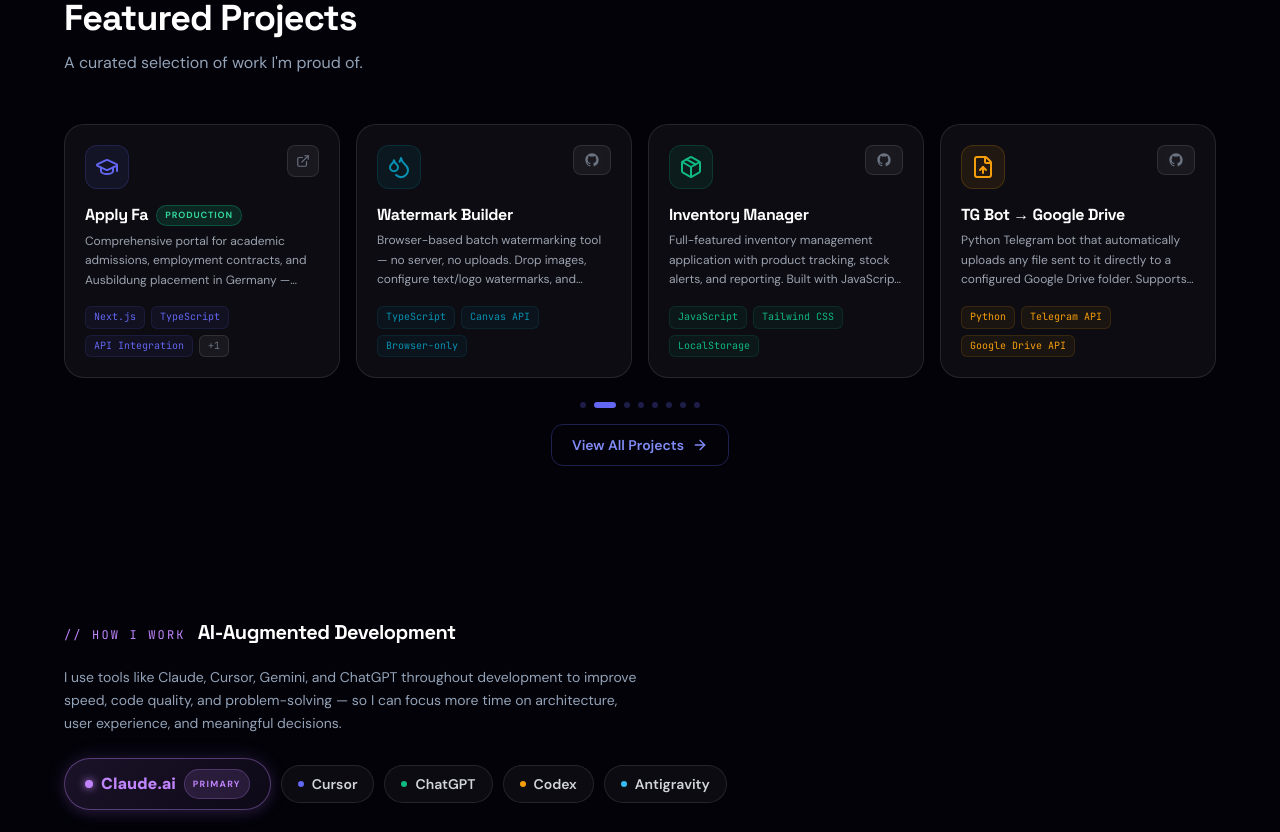
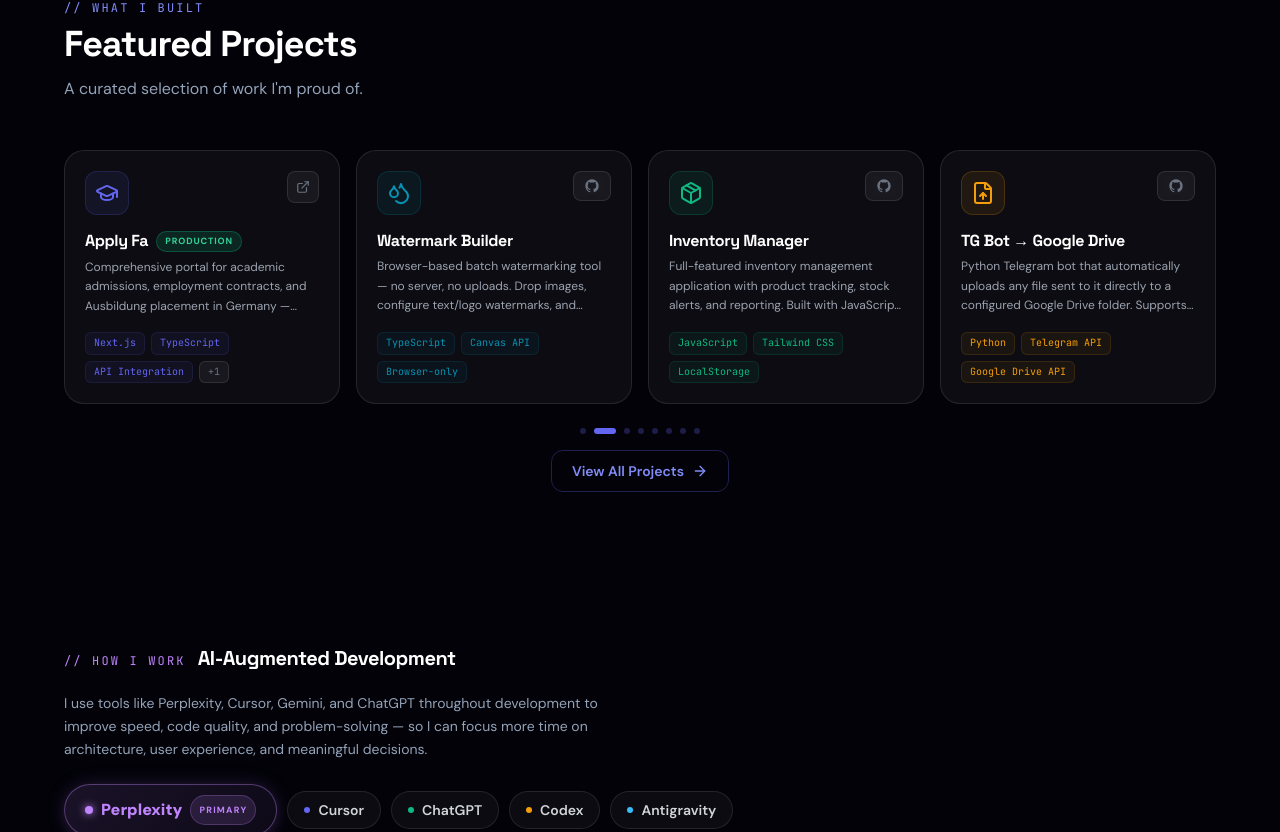
Before and after one commit to Alirewa/Alirewa-PortfolioWeb, a Next.js app: page / in a window 1280 px wide. Shown: the part 2814-3646 px from the top of the page. Built offline with nearby package versions, Linux system fonts and the light colour scheme; no server answers.

Commit message:
refactor: replace AI tool references in content

```diff
--- a/src/components/sections/AITools.tsx
+++ b/src/components/sections/AITools.tsx
@@ -11,8 +11,8 @@ export default function AITools() {
   const { lang, isRTL } = useLang()
   const t = content[lang].aiTools
 
-  const primaryTool = t.tools.find((tool) => tool.name === 'Claude.ai')
-  const rest        = t.tools.filter((tool) => tool.name !== 'Claude.ai')
+  const primaryTool = t.tools.find((tool) => tool.badge === 'Primary' || tool.badge === 'اصلی')
+  const rest        = t.tools.filter((tool) => tool.badge !== 'Primary' && tool.badge !== 'اصلی')
 
   return (
     <section
--- a/src/lib/content.ts
+++ b/src/lib/content.ts
@@ -155,7 +155,7 @@ export const content = {
       title: 'About Me',
       subtitle: 'Frontend developer · Open to freelance.',
       bio1: "Hi, I'm Alireza Pourgholam — a Frontend Developer passionate about building modern, practical user experiences. Based on Kish Island, I focus on fast, clean, and scalable UIs using the latest web technologies. From UI/UX design and implementation to performance optimization and frontend architecture, I always strive to balance visual aesthetics with great user experience.",
-      bio2: "Throughout development I use AI tools like Claude, Cursor, Gemini, ChatGPT, and other smart assistants to make the process faster, more precise, and more efficient. I believe AI doesn't replace developers — it's a powerful tool for boosting productivity and staying focused on solving more meaningful problems.",
+      bio2: "Throughout development I use AI tools like Perplexity, Cursor, Gemini, ChatGPT, and other smart assistants to make the process faster, more precise, and more efficient. I believe AI doesn't replace developers — it's a powerful tool for boosting productivity and staying focused on solving more meaningful problems.",
       bio3: "Beyond commercial work, I'm passionate about open-source. I spend part of my time building tools, libraries, and public projects, publishing them on GitHub so other developers can use, extend, or draw inspiration from them. Continuous learning, knowledge sharing, and contributing to the open-source community are some of my favorite parts of programming.",
       stats: [
         { value: '5+', label: 'Years Experience' },
@@ -276,11 +276,11 @@ export const content = {
     aiTools: {
       label: '// how I work',
       title: 'AI-Augmented Development',
-      subtitle: 'I use tools like Claude, Cursor, Gemini, and ChatGPT throughout development to improve speed, code quality, and problem-solving — so I can focus more time on architecture, user experience, and meaningful decisions.',
+      subtitle: 'I use tools like Perplexity, Cursor, Gemini, and ChatGPT throughout development to improve speed, code quality, and problem-solving — so I can focus more time on architecture, user experience, and meaningful decisions.',
       tools: [
         {
-          name: 'Claude.ai',
-          by: 'Anthropic',
+          name: 'Perplexity',
+          by: 'Perplexity Inc.',
           color: '#c084fc',
           badge: 'Primary',
           description: 'Architecture decisions, complex debugging, deep code review and system design. My primary reasoning partner.',
@@ -345,7 +345,7 @@ export const content = {
       title: 'درباره من',
       subtitle: 'توسعه دهنده وب · آماده همکاری فریلنسری.',
       bio1: 'سلام، من علیرضا پورغلام هستم؛ توسعه‌دهنده فرانت‌اند و علاقه‌مند به ساخت تجربه‌های کاربری مدرن و کاربردی. در جزیره کیش فعالیت می‌کنم و تمرکزم روی توسعه رابط‌های کاربری سریع، تمیز و مقیاس‌پذیر با تکنولوژی‌های روز وب است. از طراحی و پیاده‌سازی UI/UX گرفته تا بهینه‌سازی عملکرد، معماری فرانت‌اند و تبدیل ایده‌ها به محصولی قابل استفاده، همیشه سعی می‌کنم بین زیبایی بصری و تجربه کاربری تعادل برقرار کنم.',
-      bio2: 'در مسیر توسعه، از ابزارهای هوش مصنوعی مانند Claude، Cursor، Gemini، ChatGPT و سایر دستیارهای هوشمند به عنوان ابزارهای کمکی استفاده می‌کنم تا فرآیند توسعه سریع‌تر، دقیق‌تر و بهینه‌تر پیش برود. به نظرم هوش مصنوعی جایگزین توسعه‌دهنده نیست؛ بلکه ابزاری قدرتمند برای افزایش بهره‌وری و تمرکز روی حل مسائل مهم‌تر است.',
+      bio2: 'در مسیر توسعه، از ابزارهای هوش مصنوعی مانند Perplexity، Cursor، Gemini، ChatGPT و سایر دستیارهای هوشمند به عنوان ابزارهای کمکی استفاده می‌کنم تا فرآیند توسعه سریع‌تر، دقیق‌تر و بهینه‌تر پیش برود. به نظرم هوش مصنوعی جایگزین توسعه‌دهنده نیست؛ بلکه ابزاری قدرتمند برای افزایش بهره‌وری و تمرکز روی حل مسائل مهم‌تر است.',
       bio3: 'علاوه بر پروژه‌های تجاری، به توسعه پروژه‌های متن‌باز نیز علاقه زیادی دارم. بخشی از زمانم را صرف ساخت ابزارها، کتابخانه‌ها و پروژه‌های عمومی می‌کنم و آن‌ها را در گیت‌هاب منتشر می‌کنم تا برای سایر توسعه‌دهندگان نیز مفید باشند. یادگیری مداوم، اشتراک دانش و مشارکت در جامعه متن‌باز از بخش‌های مورد علاقه من در دنیای برنامه‌نویسی است.',
       stats: [
         { value: '+۵', label: 'سال تجربه' },
@@ -466,11 +466,11 @@ export const content = {
     aiTools: {
       label: '// رویکرد کاری من',
       title: 'توسعه با هوش مصنوعی',
-      subtitle: 'تو کارم از Claude، Cursor، Gemini و ChatGPT استفاده می‌کنم — نه برای اینکه کد بنویسن، بلکه چون بهم کمک می‌کنن سریع‌تر فکر کنم و روی چیزای مهم‌تر وقت بذارم.',
+      subtitle: 'تو کارم از Perplexity، Cursor، Gemini و ChatGPT استفاده می‌کنم — نه برای اینکه کد بنویسن، بلکه چون بهم کمک می‌کنن سریع‌تر فکر کنم و روی چیزای مهم‌تر وقت بذارم.',
       tools: [
         {
-          name: 'Claude.ai',
-          by: 'Anthropic',
+          name: 'Perplexity',
+          by: 'Perplexity Inc.',
           color: '#c084fc',
           badge: 'اصلی',
           description: 'برای تصمیم‌های معماری، دیباگ پیچیده و طراحی سیستم ازش کمک می‌گیرم. مثل یه همکار خوبه که همیشه در دسترسه.',
```
